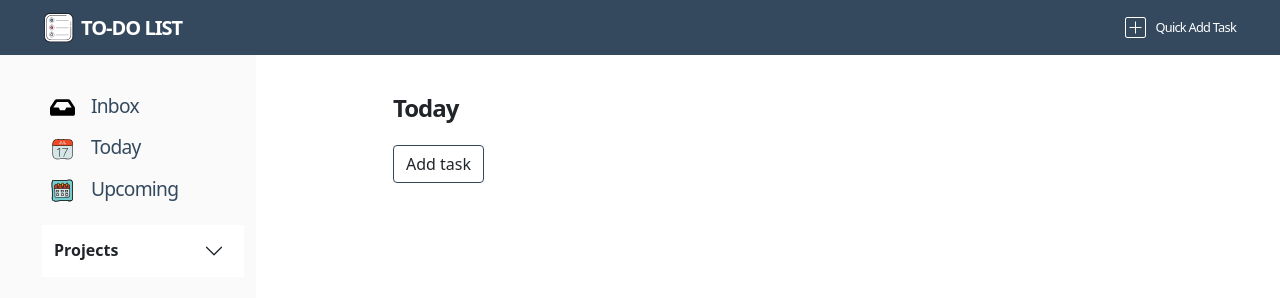
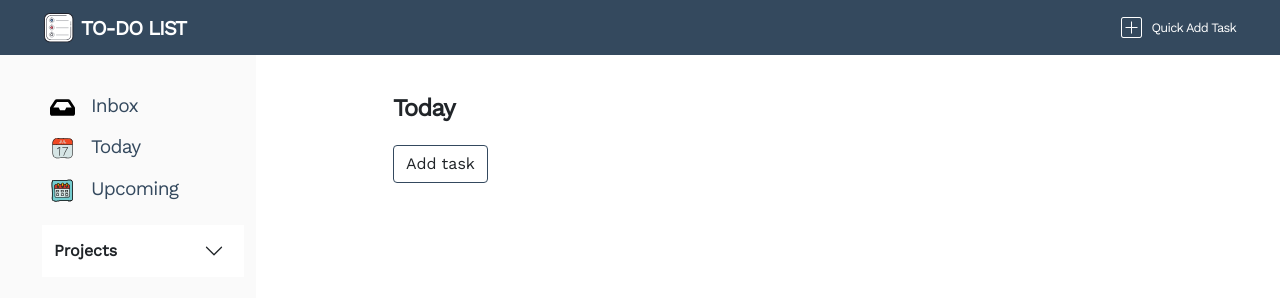
Before and after one commit to george-swift/todo-list, a website built with webpack: page dist/index.html in a window 1280 px wide. Built offline with nearby package versions, Linux system fonts and the light colour scheme.

Commit message:
add updates to readme file

```diff
--- a/src/style.css
+++ b/src/style.css
@@ -1,7 +1,7 @@
-/* @import url('https://fonts.googleapis.com/css2?family=Work+Sans:wght@400&display=swap');
+@import url('https://fonts.googleapis.com/css2?family=Work+Sans:wght@400&display=swap');
 body {
     font-family: 'Work Sans', sans-serif;
-} */
+}
 
 .darkblue {
     background-color: #34495e;
@@ -213,17 +213,14 @@ textarea {
     .sidebar {
         width: 35%;
     }
-
     .main-page {
         width: 65%;
     }
-
     ul,
     .drop-down {
         padding-left: 0;
         list-style: none;
     }
-
     .wrapper {
         padding: 0.75rem 0;
     }
@@ -234,7 +231,6 @@ textarea {
     .main-page {
         width: 100%;
     }
-
     .navbar-nav {
         align-items: flex-end;
     }
@@ -245,18 +241,15 @@ textarea {
     .main-page {
         padding-left: 0;
     }
-
     .navbar,
     ul,
     .drop-down {
         padding-left: 0.8rem;
     }
-
     .mp-header,
     .mp-body {
         width: 85vw;
     }
-
     .mp-body .btn {
         width: 100%;
         margin-top: 0.8em;
```
Also changed, not shown: README.md, dist/index.html, dist/main.js, 1 other file. Lines whose indentation alone changed are shown as unchanged.
